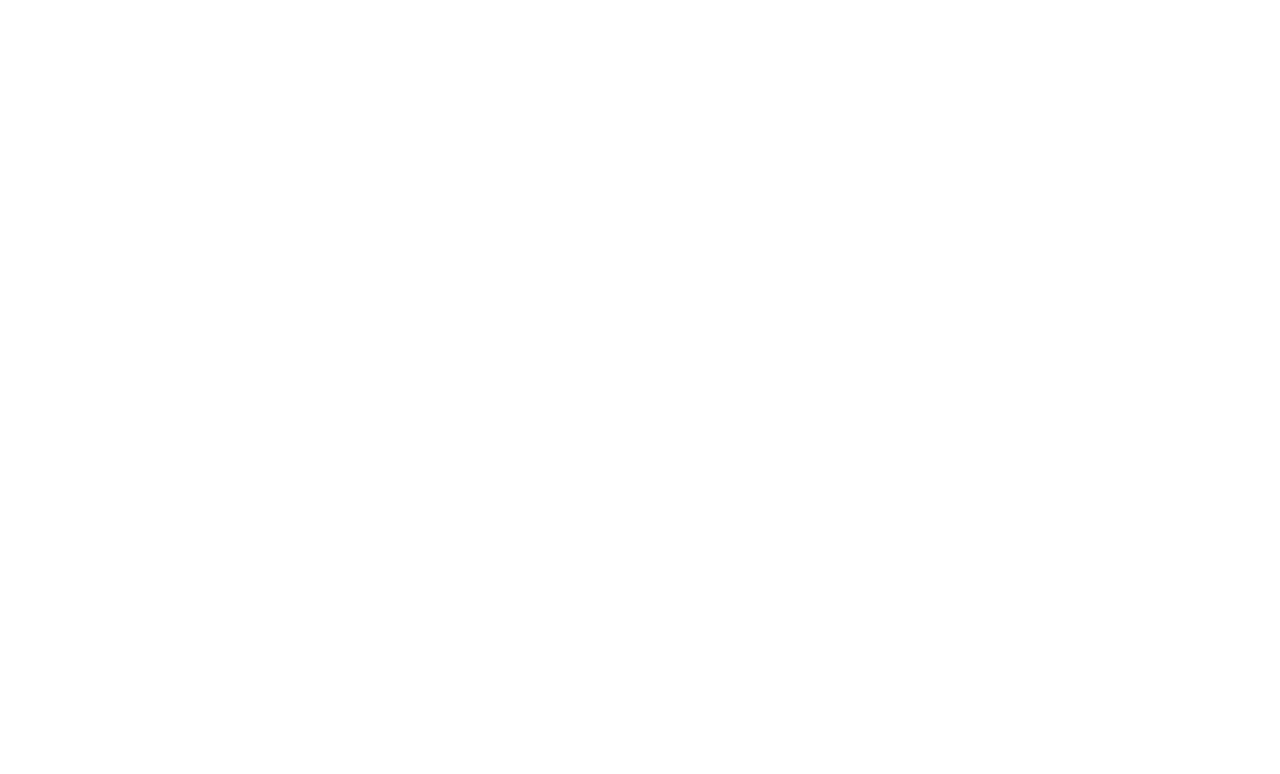
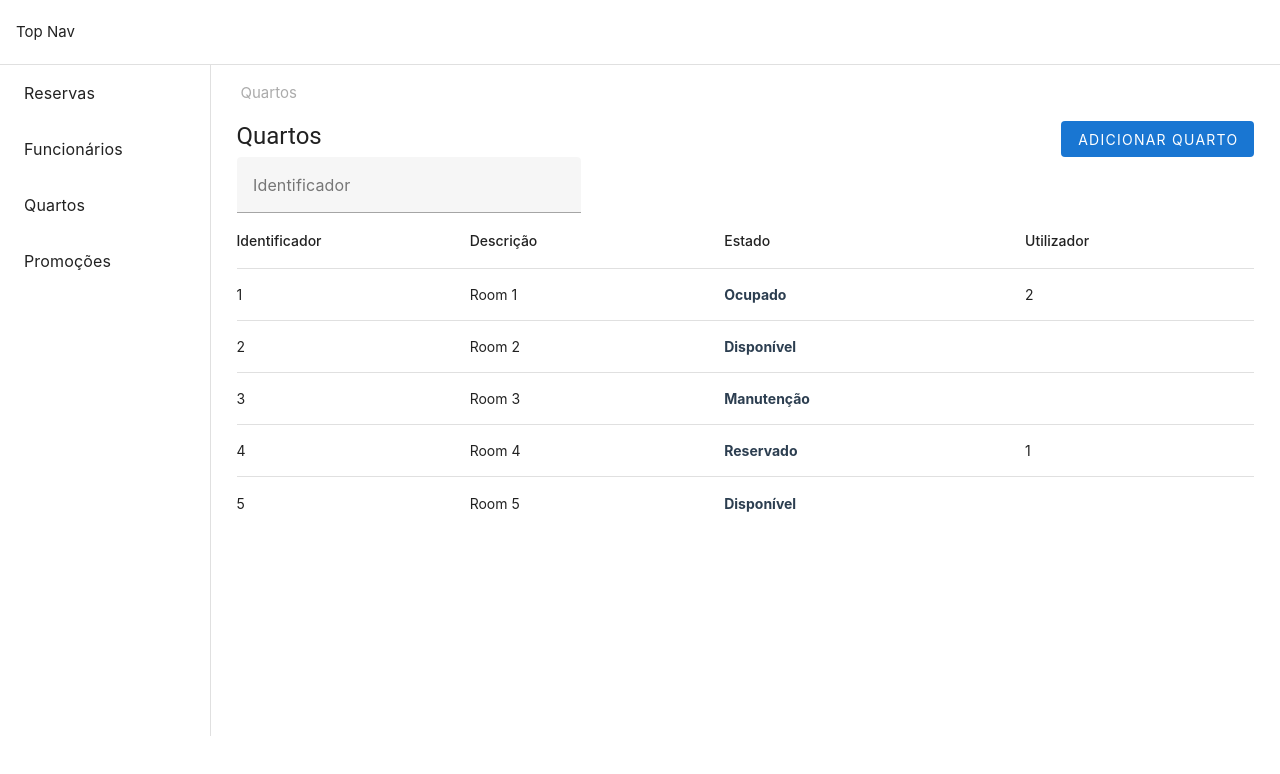
Before and after one commit to VicShadow/SicaVibe, a Vue app in the folder SicaVibeWeb/: page /admin/rooms in a window 1280 px wide. Before the commit this address had no page. Shown: the top 774 px of the page. Built offline with nearby package versions, Linux system fonts and the light colour scheme.

Commit message:
Add Admin Room Page first version. Remove default css. Add Page Layout component.

```diff
--- a/SicaVibeWeb/src/App.vue
+++ b/SicaVibeWeb/src/App.vue
@@ -1,8 +1,11 @@
 <template>
-  <!-- TODO: Add Page Layout here later -->
-  <router-view />
+  <PageLayout>
+    <RouterView />
+  </PageLayout>
 </template>
 
-<script setup lang="ts"></script>
+<script setup lang='ts'>
+import PageLayout from '@/components/PageLayout.vue'
+</script>
 
 <style scoped></style>
--- a/SicaVibeWeb/src/assets/main.css
+++ b/SicaVibeWeb/src/assets/main.css
@@ -1,35 +1,7 @@
 @import './base.css';
 
-#app {
-  max-width: 1280px;
-  margin: 0 auto;
-  padding: 2rem;
-
-  font-weight: normal;
+* {
+  box-sizing: border-box;
+  margin: 0;
+  padding: 0;
 }
-
-a,
-.green {
-  text-decoration: none;
-  color: hsla(160, 100%, 37%, 1);
-  transition: 0.4s;
-}
-
-@media (hover: hover) {
-  a:hover {
-    background-color: hsla(160, 100%, 37%, 0.2);
-  }
-}
-
-@media (min-width: 1024px) {
-  body {
-    display: flex;
-    place-items: center;
-  }
-
-  #app {
-    display: grid;
-    grid-template-columns: 1fr 1fr;
-    padding: 0 2rem;
-  }
-}
--- /dev/null
+++ b/SicaVibeWeb/src/components/PageLayout.vue
@@ -0,0 +1,32 @@
+<script setup lang='ts'>
+import TopNav from '../components/TopNav.vue'
+import SideNav from '../components/SideNav.vue'
+
+interface Props {
+}
+
+defineProps<Props>()
+</script>
+
+<template>
+  <v-app class='h-100'>
+    <top-nav />
+    <div class='h-100 d-flex justify-lg-start container'>
+      <side-nav />
+      <main class='h-100 w-100'>
+        <slot />
+      </main>
+    </div>
+  </v-app>
+
+</template>
+
+<style scoped>
+.container {
+  gap: 2%;
+}
+
+main {
+  padding-right: 2%;
+}
+</style>
--- a/SicaVibeWeb/src/components/RoomTable.vue
+++ b/SicaVibeWeb/src/components/RoomTable.vue
@@ -1,6 +1,7 @@
 <script setup lang='ts'>
 
-import { Room } from '@/types/Room'
+import { type Room } from '@/types/Room'
+import { toRefs } from 'vue'
 
 interface Props {
   rooms: Room[]
@@ -8,21 +9,23 @@
 
 const props = defineProps<Props>()
 
+const { rooms } = toRefs(props)
+
 </script>
 
 <template>
   <v-table>
     <thead>
     <tr>
-      <th class='text-left'>Identificador</th>
+      <th class='text-left px-0'>Identificador</th>
       <th class='text-left'>Descrição</th>
       <th class='text-left'>Estado</th>
       <th class='text-left'>Utilizador</th>
     </tr>
     </thead>
     <tbody>
-    <tr v-for='room in props.rooms' :key='room.id'>
-      <td>{{ room.id }}</td>
+    <tr v-for='room in rooms' :key='room.id'>
+      <td class='px-0'>{{ room.id }}</td>
       <td>{{ room.description }}</td>
       <td class='status'>{{ room.status }}</td> <!-- TODO: Add color for each type of status as in the design -->
       <td> {{ room.user_id ?? '' }}</td>
@@ -37,4 +40,6 @@
   font-weight: bold;
   text-transform: capitalize;
 }
+
+
 </style>
--- /dev/null
+++ b/SicaVibeWeb/src/components/SideNav.vue
@@ -0,0 +1,25 @@
+<script setup lang='ts'>
+import type { Props as SideNavItemProps } from '@/components/SideNavItem.vue'
+import SideNavItem from '@/components/SideNavItem.vue'
+import { ref } from 'vue'
+
+const items = ref<SideNavItemProps[]>([
+  { title: 'Reservas', icon: '', value: '/reservas' },
+  { title: 'Funcionários', icon: '', value: '/funcionarios' },
+  { title: 'Quartos', icon: '', value: '/admin/rooms' },
+  { title: 'Promoções', icon: '', value: '/promocoes' }
+])
+
+
+</script>
+
+<template>
+  <v-navigation-drawer class='position-sticky px-2'>
+    <v-list density='compact' v-for='item in items' :key='item.title'>
+      <side-nav-item :title='item.title' :icon='item.icon' :value='item.value' />
+    </v-list>
+  </v-navigation-drawer>
+</template>
+
+<style scoped>
+</style>
--- /dev/null
+++ b/SicaVibeWeb/src/components/SideNavItem.vue
@@ -0,0 +1,29 @@
+<script setup lang='ts'>
+import { toRefs } from 'vue'
+import { useRouter } from 'vue-router'
+
+export interface Props {
+  title: string
+  value: string
+  icon: string
+}
+
+const props = defineProps<Props>()
+
+const { title, value, icon } = toRefs(props)
+
+const router = useRouter()
+
+const onClick = () => {
+  router.push(value.value)
+}
+
+</script>
+
+<template>
+  <v-list-item :prepend-icon='icon' :title='title' @click='onClick' />
+</template>
+
+<style scoped>
+
+</style>
--- /dev/null
+++ b/SicaVibeWeb/src/components/TopNav.vue
@@ -0,0 +1,10 @@
+<script setup lang='ts'>
+
+</script>
+
+<template>
+    <v-app-bar class='border-b-sm px-4 position-sticky' :elevation='0'>Top Nav</v-app-bar>
+</template>
+
+<style scoped>
+</style>
--- a/SicaVibeWeb/src/router/index.ts
+++ b/SicaVibeWeb/src/router/index.ts
@@ -1,12 +1,12 @@
 import { createRouter, createWebHistory } from 'vue-router'
-import Home from '@/views/Home.vue'
 import About from '@/views/About.vue'
+import AdminRooms from '@/views/AdminRooms.vue'
 
 const routes = [
   {
-    path: '/',
+    path: '/admin/rooms',
     name: 'home',
-    component: Home
+    component: AdminRooms
   },
   {
     path: '/about',
--- a/SicaVibeWeb/src/views/Home.vue
+++ b/SicaVibeWeb/src/views/AdminRooms.vue
@@ -1,8 +1,3 @@
-<template>
-  <div>Home Page</div>
-  <RoomTable :rooms='rooms' />
-</template>
-
 <script setup lang='ts'>
 import RoomTable from '@/components/RoomTable.vue'
 import { Room, RoomStatus } from '@/types/Room'
@@ -38,4 +33,22 @@
 ]
 </script>
 
+<template>
+  <v-breadcrumbs class='px-0' :items="['Quartos']"></v-breadcrumbs>
+  <div class='d-flex justify-space-between'>
+    <h1 class='text-h5 d-inline'>Quartos</h1>
+    <v-btn class='bg-blue-darken-2 elevation-0'> Adicionar Quarto</v-btn>
+  </div>
+  <v-responsive
+    max-width="344"
+  >
+    <v-text-field
+      hide-details
+      label='Identificador'
+      single-line
+    ></v-text-field>
+  </v-responsive>
+  <RoomTable :rooms='rooms' />
+</template>
+
 <style scoped></style>
--- a/SicaVibeWeb/tsconfig.app.json
+++ b/SicaVibeWeb/tsconfig.app.json
@@ -3,7 +3,13 @@
   "include": ["env.d.ts", "src/**/*", "src/**/*.vue"],
   "exclude": ["src/**/__tests__/*"],
   "compilerOptions": {
+    "noImplicitAny": true,
+    "noImplicitReturns": true,
+    "noImplicitThis": true,
+    "strictNullChecks": true,
+    "strict": true,
     "composite": true,
+    "declaration": false,
     "baseUrl": ".",
     "paths": {
       "@/*": ["./src/*"]
```
